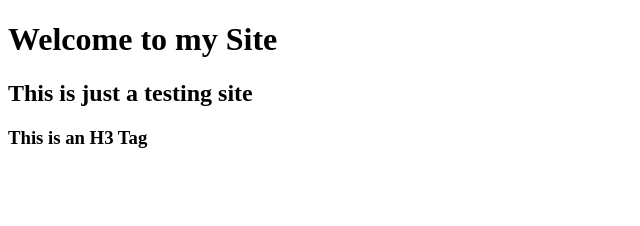
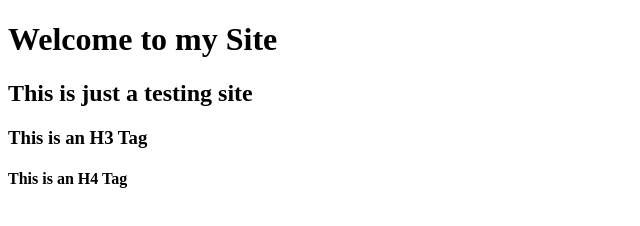
Before and after one commit to albert-tadros/Test-Site, a plain HTML site: page index.html in a window 1280 px wide. Shown: the whole page, without its empty margins (0-640 px from the left). Drawn offline with Linux system fonts and the light colour scheme.

Commit message:
F0 - added H4 tag

```diff
--- a/index.html
+++ b/index.html
@@ -10,5 +10,6 @@
     <h1>Welcome to my Site</h1>
     <h2>This is just a testing site</h2>
     <h3>This is an H3 Tag</h3>
+    <h4>This is an H4 Tag</h4>
   </body>
 </html>
```
